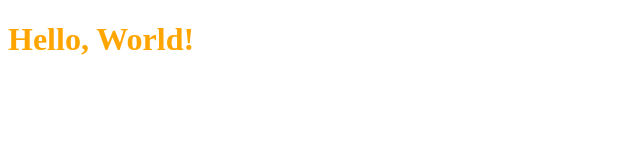
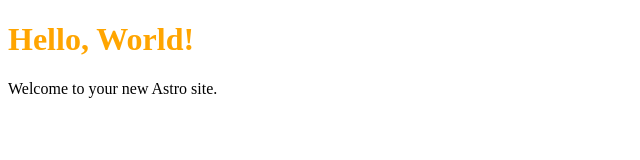
Before and after one commit to rafivalli261/rafivalli261.github.io, an Astro site: page / in a window 1280 px wide. Shown: the whole page, without its empty margins (0-640 px from the left). Built offline with nearby package versions, Linux system fonts and the light colour scheme; Astro itself is replaced by a stand-in of ours.

Commit message:
add paragraph tag

```diff
--- a/src/pages/index.astro
+++ b/src/pages/index.astro
@@ -8,6 +8,7 @@ console.log('This runs in your terminal, not the browser!');
 <html>
   <body>
     <h1>Hello, World!</h1>
+    <p>Welcome to your new Astro site.</p>
   </body>
 </html>
 <style>
```
